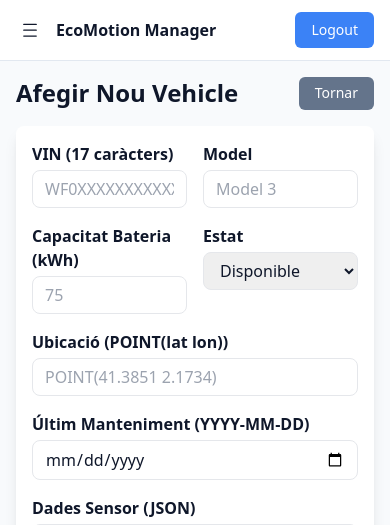
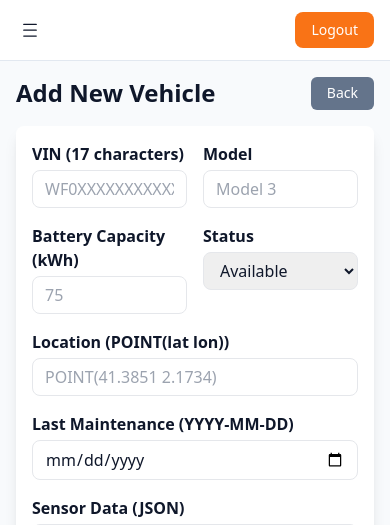
Before and after one commit to rogerpinyol/sims-sprint1-equip4, a PHP site: page /app/views/vehicles/vehicle_create.php in a window 390 px wide. Shown: the top 525 px of the page. Run offline with PHP 8.4, Linux system fonts and the light colour scheme; some libraries are stand-ins or nearby versions.

Commit message:
fix: design unification

```diff
--- a/app/controllers/auth/TenantAdminAuthController.php
+++ b/app/controllers/auth/TenantAdminAuthController.php
@@ -45,7 +45,7 @@ class TenantAdminAuthController extends Controller
         }
         $row = $svc->authenticate(0, $email, $password);
         if (!$row) {
-            $this->failLogin(['Credenciales incorrectas'], $email);
+            $this->failLogin(['Incorrect credentials'], $email);
             return;
         }
         if (strtolower((string)($row['role'] ?? '')) !== 'tenant_admin') {
--- a/app/views/partials/manager/header.php
+++ b/app/views/partials/manager/header.php
@@ -3,13 +3,12 @@
     <button id="btnOpenSidebar" type="button" class="md:hidden -ml-1 p-2 rounded-md hover:bg-slate-100" aria-label="Abrir menú">
       <svg xmlns="http://www.w3.org/2000/svg" viewBox="0 0 24 24" fill="currentColor" class="w-5 h-5"><path fill-rule="evenodd" d="M3.75 5.25A.75.75 0 014.5 4.5h15a.75.75 0 010 1.5h-15a.75.75 0 01-.75-.75zm0 7A.75.75 0 014.5 11.5h15a.75.75 0 010 1.5h-15a.75.75 0 01-.75-.75zm0 7a.75.75 0 01.75-.75h15a.75.75 0 010 1.5h-15a.75.75 0 01-.75-.75z" clip-rule="evenodd"/></svg>
     </button>
-    <div class="font-bold">EcoMotion Manager</div>
   </div>
   <div class="flex items-center gap-3">
     <input class="hidden sm:block input w-48" placeholder="Search..." />
     <span class="hidden sm:inline text-sm text-slate-600">Welcome, Manager</span>
     <form method="post" action="<?= e(manager_base()) ?>/logout">
-      <button type="submit" class="btn btn-primary text-sm">Logout</button>
+      <button type="submit" class="bg-orange-500 hover:bg-orange-600 text-white font-medium px-4 py-2 rounded-lg text-sm transition">Logout</button>
     </form>
   </div>
 </header>
--- a/app/views/vehicles/vehicle_create.php
+++ b/app/views/vehicles/vehicle_create.php
@@ -1,8 +1,8 @@
 <!DOCTYPE html>
-<html lang="es" class="h-full">
+<html lang="en" class="h-full">
 <head>
   <meta charset="utf-8">
-  <title>Afegir Vehicle - EcoMotion</title>
+  <title>Add Vehicle - EcoMotion</title>
   <meta name="viewport" content="width=device-width, initial-scale=1">
   <link rel="icon" href="/images/logo.jpg" type="image/jpeg">
   <script src="https://cdn.tailwindcss.com"></script>
@@ -68,8 +68,8 @@ $active = 'vehicles';
 
       <div class="p-4 space-y-4">
         <div class="flex justify-between items-center">
-          <h2 class="text-2xl font-bold">Afegir Nou Vehicle</h2>
-          <a href="/vehicles" class="btn btn-secondary">Tornar</a>
+          <h2 class="text-2xl font-bold">Add New Vehicle</h2>
+          <a href="/vehicles" class="btn btn-secondary">Back</a>
         </div>
 
         <!-- Flash alerts are shown centrally under the navbar (partials/navbar.php) -->
@@ -81,7 +81,7 @@ $active = 'vehicles';
         <?php endif; ?>
         <div class="grid grid-cols-2 gap-4">
             <div>
-                <label class="block font-bold mb-1">VIN (17 caràcters)</label>
+                <label class="block font-bold mb-1">VIN (17 characters)</label>
                 <input type="text" name="vin" maxlength="17" minlength="17" required class="w-full px-3 py-1.5 border rounded-lg focus:ring-2 focus:ring-orange-500" placeholder="WF0XXXXXXXXXXXXXX" pattern="[A-HJ-NPR-Z0-9]{17}" title="17 alphanumeric characters (no I, O, Q)">
             </div>
             <div>
@@ -92,51 +92,51 @@ $active = 'vehicles';
 
         <div class="grid grid-cols-2 gap-4">
             <div>
-                <label class="block font-bold mb-1">Capacitat Bateria (kWh)</label>
+                <label class="block font-bold mb-1">Battery Capacity (kWh)</label>
                 <input type="number" step="0.1" min="0.1" max="200" name="battery_capacity" required class="w-full px-3 py-1.5 border rounded-lg" placeholder="75">
             </div>
             <div>
-                <label class="block font-bold mb-1">Estat</label>
+                <label class="block font-bold mb-1">Status</label>
                 <select name="status" required class="w-full px-3 py-1.5 border rounded-lg">
-                    <option value="available">Disponible</option>
-                    <option value="charging">Carregant</option>
-                    <option value="booked">Reservat</option>
-                    <option value="maintenance">Manteniment</option>
-                    <option value="offline">Fora de servei</option>
+                    <option value="available">Available</option>
+                    <option value="charging">Charging</option>
+                    <option value="booked">Booked</option>
+                    <option value="maintenance">Maintenance</option>
+                    <option value="offline">Offline</option>
                 </select>
             </div>
         </div>
 
         <div>
-            <label class="block font-bold mb-1">Ubicació (POINT(lat lon))</label>
+            <label class="block font-bold mb-1">Location (POINT(lat lon))</label>
             <input type="text" name="location" required class="w-full px-3 py-1.5 border rounded-lg" placeholder="POINT(41.3851 2.1734)">
         </div>
 
         <div>
-            <label class="block font-bold mb-1">Últim Manteniment (YYYY-MM-DD)</label>
+            <label class="block font-bold mb-1">Last Maintenance (YYYY-MM-DD)</label>
             <input type="date" name="last_maintenance" class="w-full px-3 py-1.5 border rounded-lg">
         </div>
 
         <div>
-            <label class="block font-bold mb-1">Dades Sensor (JSON)</label>
+            <label class="block font-bold mb-1">Sensor Data (JSON)</label>
             <textarea name="sensor_data" rows="4" class="w-full px-3 py-1.5 border rounded-lg" placeholder='{"temp": 25, "battery_level": 90}'></textarea>
         </div>
 
         <div class="flex gap-4 pt-4 justify-center">
             <button type="submit" class="bg-brand hover:bg-brand-variant text-white font-semibold py-2 px-6 rounded-lg transition">
-                Guardar Vehicle
+                Save Vehicle
             </button>
             <a href="/vehicles" class="bg-neutral-900 hover:bg-neutral-700 text-white font-semibold py-2 px-6 rounded-lg transition">
-                Cancel·lar
+                Cancel
             </a>
         </div>
         </form>
 
         <!-- Map column -->
         <div class="bg-white shadow-lg rounded-lg p-4">
-            <h2 class="block font-bold mb-1">Ubicació al mapa</h2>
+            <h2 class="block font-bold mb-1">Location on map</h2>
             <div id="create-map" style="height:520px; width:100%; border-radius:6px; overflow:hidden"></div>
-            <p class="text-sm text-neutral-600 mt-2">Fes clic al mapa per seleccionar la ubicació; el camp <code>Ubicació</code> s'emplenarà automàticament.</p>
+            <p class="text-sm text-neutral-600 mt-2">Click on the map to select the location; the <code>Location</code> field will be filled automatically.</p>
         </div>
     </div>
 </div>
--- a/public/landingpage.php
+++ b/public/landingpage.php
@@ -21,6 +21,8 @@ I18n::init($locale);
 	<link rel="preconnect" href="https://fonts.gstatic.com" crossorigin>
 	<link href="https://fonts.googleapis.com/css2?family=Inter:wght@400;500;600;700;800&display=swap" rel="stylesheet">
 	<script src="https://cdn.tailwindcss.com"></script>
+	<script src="https://cdnjs.cloudflare.com/ajax/libs/font-awesome/5.15.4/js/all.min.js"></script>
+	<link href="https://cdnjs.cloudflare.com/ajax/libs/font-awesome/5.15.4/css/all.min.css" rel="stylesheet">
 	<script>
 		tailwind.config = {
 			theme: {
```
Also changed, not shown: app/views/Client/dashboard.php (+14 -14 lines), app/views/vehicles/vehicle_edit.php (+13 -13 lines), app/views/vehicles/vehicles.php (+14 -14 lines), public/images/adminDashboard.png, public/images/phoneDashboard.png.
